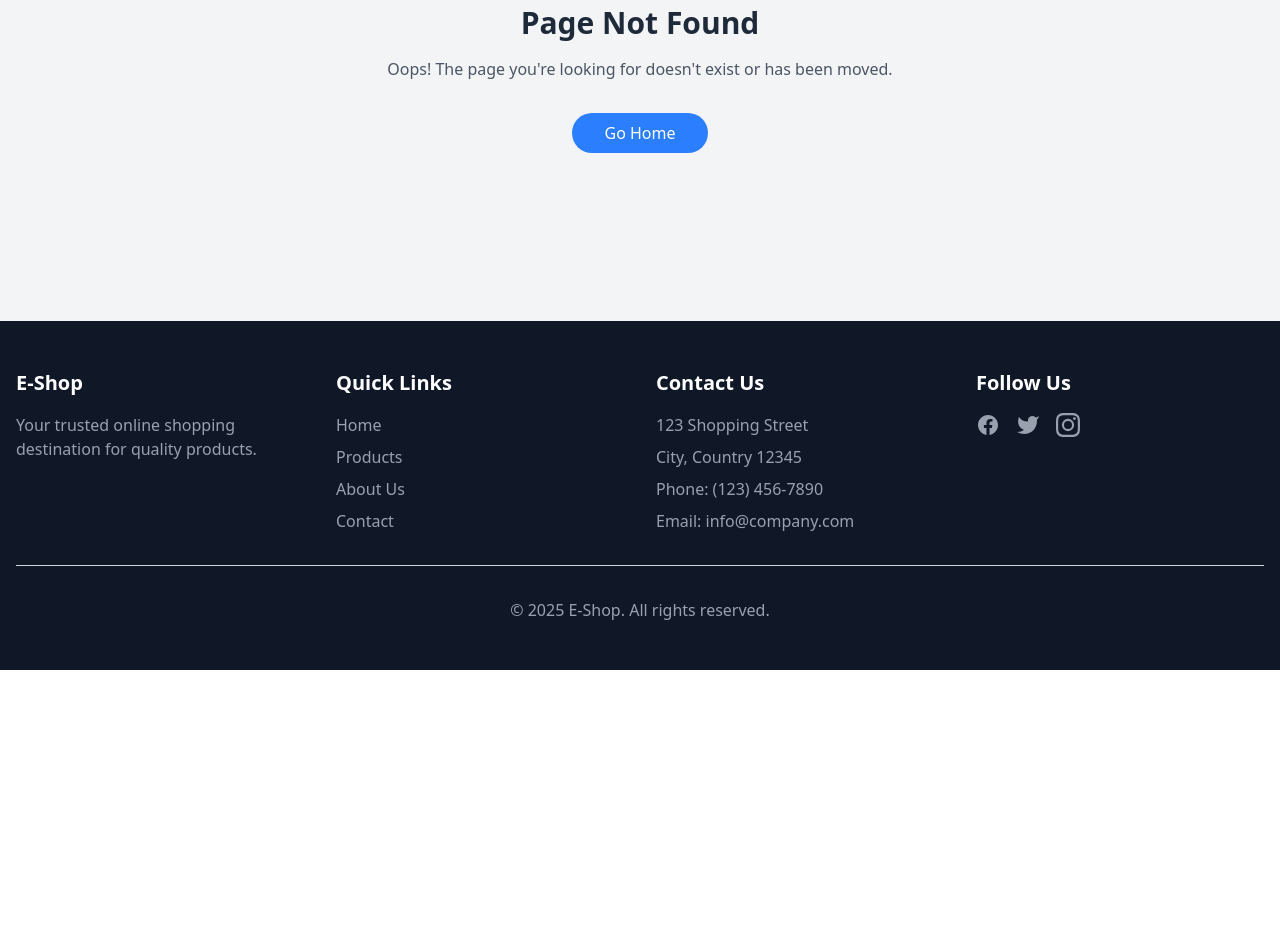
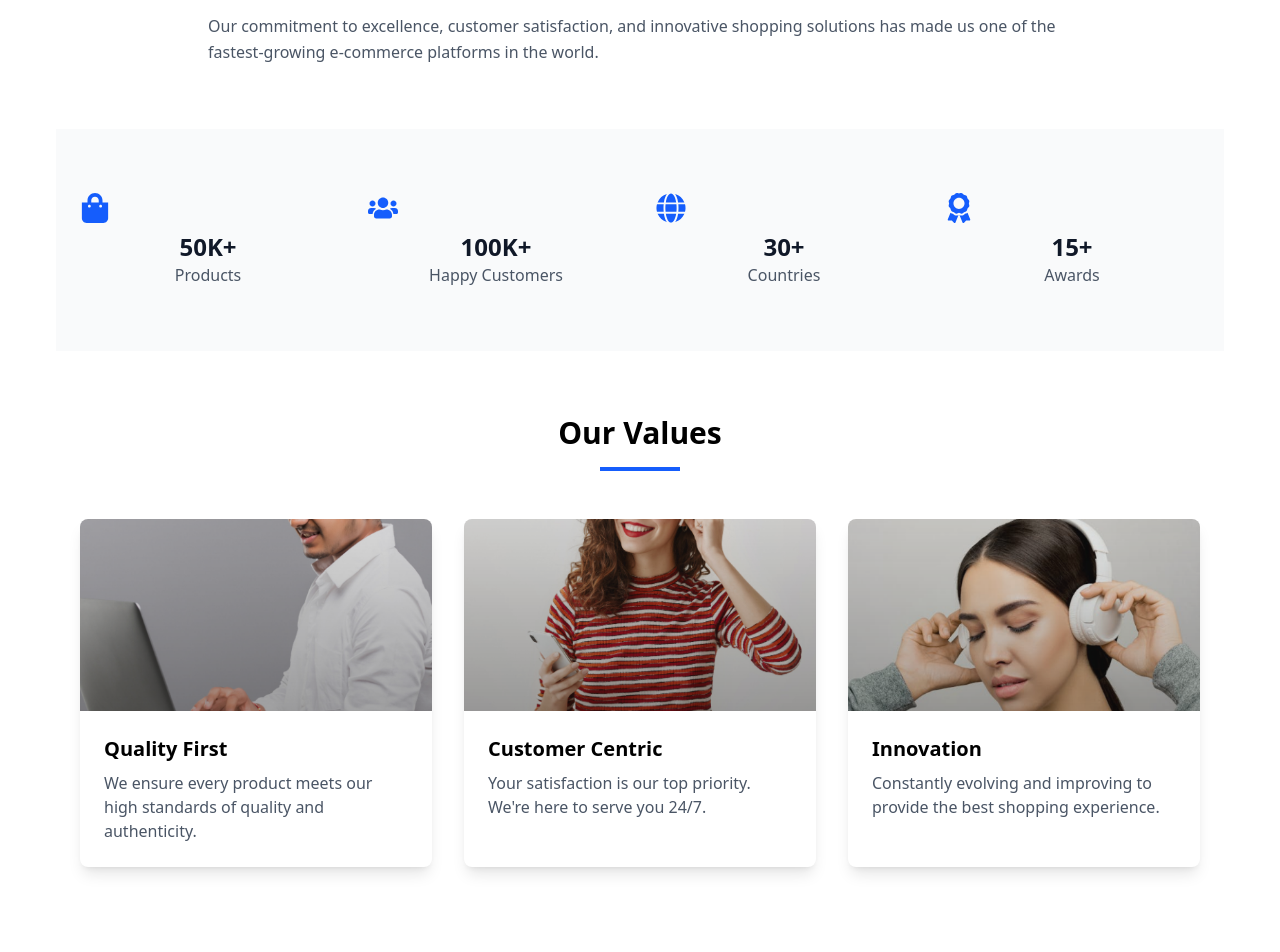
Before and after one commit to aashikur/ecom, a Next.js app in the folder ecom/ecom/: page /about in a window 1280 px wide. Before the commit this address had no page. Shown: the part 300-1252 px from the top of the page. Before the commit the page ends 970 px from the top, so only its background shows below. Built offline with nearby package versions, Linux system fonts and the light colour scheme.

Commit message:
About page

```diff
--- /dev/null
+++ b/ecom/ecom/app/about/page.jsx
@@ -0,0 +1,117 @@
+import React from 'react';
+import Container from '../components/Container';
+import Image from 'next/image';
+import { FaShoppingBag, FaUsers, FaGlobe, FaAward } from 'react-icons/fa';
+import { assets } from '@/public/assets/assets';
+
+const AboutPage = () => {
+    const stats = [
+        { icon: <FaShoppingBag />, number: "50K+", label: "Products" },
+        { icon: <FaUsers />, number: "100K+", label: "Happy Customers" },
+        { icon: <FaGlobe />, number: "30+", label: "Countries" },
+        { icon: <FaAward />, number: "15+", label: "Awards" },
+    ];
+
+
+
+    return (
+        <Container className='py-16'>
+            {/* Hero Section */}
+            <div className="relative h-[400px] mb-16 hidden">
+                <Image
+                    src="/about-hero.jpg"
+                    alt="About Us Hero"
+                    fill
+                    className="object-cover brightness-50"
+                />
+                <div className="absolute inset-0 flex items-center justify-center">
+                    <div className="text-center text-white">
+                        <h1 className="text-4xl md:text-5xl font-bold mb-4">Our Story</h1>
+                        <p className="text-lg md:text-xl max-w-2xl mx-auto px-4">
+                            Transforming online shopping since 2015
+                        </p>
+                    </div>
+                </div>
+            </div>
+
+            {/* Story Section */}
+            <div className="max-w-4xl mx-auto px-4 mb-16">
+                <div className="text-center mb-12">
+                    <h2 className="text-3xl font-bold mb-4">Who We Are</h2>
+                    <div className="w-20 h-1 bg-blue-600 mx-auto"></div>
+                </div>
+                <p className="text-gray-600 leading-relaxed mb-8">
+                    Founded in 2015, E-Shop began with a simple mission: to make quality products accessible to everyone. What started as a small online store has grown into a global marketplace, serving customers across 30+ countries.
+                </p>
+                <p className="text-gray-600 leading-relaxed">
+                    Our commitment to excellence, customer satisfaction, and innovative shopping solutions has made us one of the fastest-growing e-commerce platforms in the world.
+                </p>
+            </div>
+
+            {/* Stats Section */}
+            <div className="bg-gray-50 py-16 mb-16">
+                <div className="max-w-6xl mx-auto px-4">
+                    <div className="grid grid-cols-2 md:grid-cols-4 gap-8">
+                        {stats.map((stat, index) => (
+                            <div key={index} className="text-center">
+                                <div className="text-blue-600 text-3xl mb-2">
+                                    {stat.icon}
+                                </div>
+                                <div className="text-2xl font-bold text-gray-900">
+                                    {stat.number}
+                                </div>
+                                <div className="text-gray-600">
+                                    {stat.label}
+                                </div>
+                            </div>
+                        ))}
+                    </div>
+                </div>
+            </div>
+
+            {/* Values Section */}
+            <div className="max-w-6xl mx-auto px-4 mb-16">
+                <div className="text-center mb-12">
+                    <h2 className="text-3xl font-bold mb-4">Our Values</h2>
+                    <div className="w-20 h-1 bg-blue-600 mx-auto"></div>
+                </div>
+                <div className="grid md:grid-cols-3 gap-8">
+                    {([
+                        {
+                            title: "Quality First",
+                            description: "We ensure every product meets our high standards of quality and authenticity.",
+                            image:  assets.boy_with_laptop_image
+                        },
+                        {
+                            title: "Customer Centric",
+                            description: "Your satisfaction is our top priority. We're here to serve you 24/7.",
+                            image: assets.girl_with_earphone_image
+                        },
+                        {
+                            title: "Innovation",
+                            description: "Constantly evolving and improving to provide the best shopping experience.",
+                            image:  assets.girl_with_headphone_image
+                        }
+                    ]).map((value, index) => (
+                        <div key={index} className="bg-white rounded-lg overflow-hidden shadow-lg transition-transform hover:scale-105">
+                            <div className="relative h-48">
+                                <Image
+                                    src={value.image}
+                                    alt={value.title}
+                                    fill
+                                    className="object-cover"
+                                />
+                            </div>
+                            <div className="p-6">
+                                <h3 className="text-xl font-bold mb-2">{value.title}</h3>
+                                <p className="text-gray-600">{value.description}</p>
+                            </div>
+                        </div>
+                    ))}
+                </div>
+            </div>
+        </Container>
+    );
+};
+
+export default AboutPage;
--- a/ecom/ecom/app/products/[details]/page.jsx
+++ b/ecom/ecom/app/products/[details]/page.jsx
@@ -106,7 +106,7 @@ const Page = ({ params }) => {
                                 <ul className="text-sm text-gray-600 space-y-1">
                                     <li>• Free standard delivery</li>
                                     <li>• Express delivery available</li>
-                                    <li>• 30-day return policy</li>
+                                    <li>• 30-day return policy </li>
                                 </ul>
                             </div>
                         </div>
```
